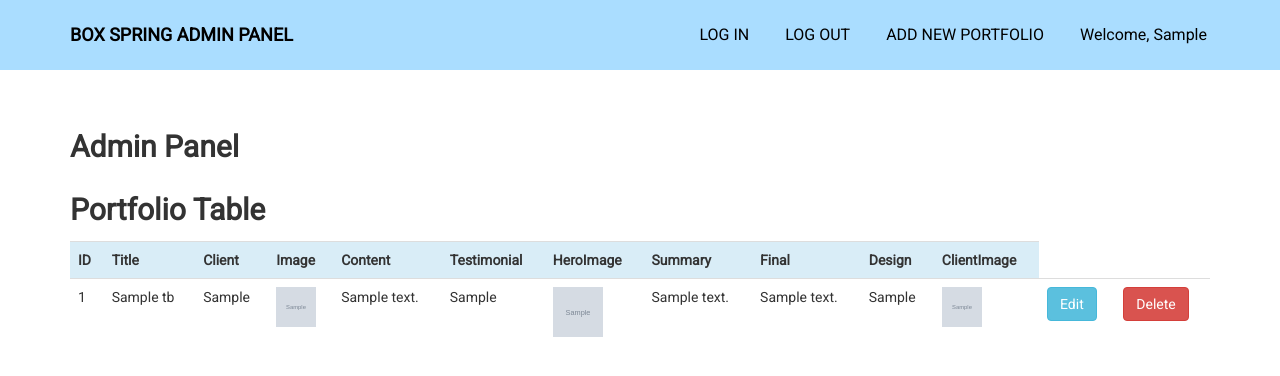
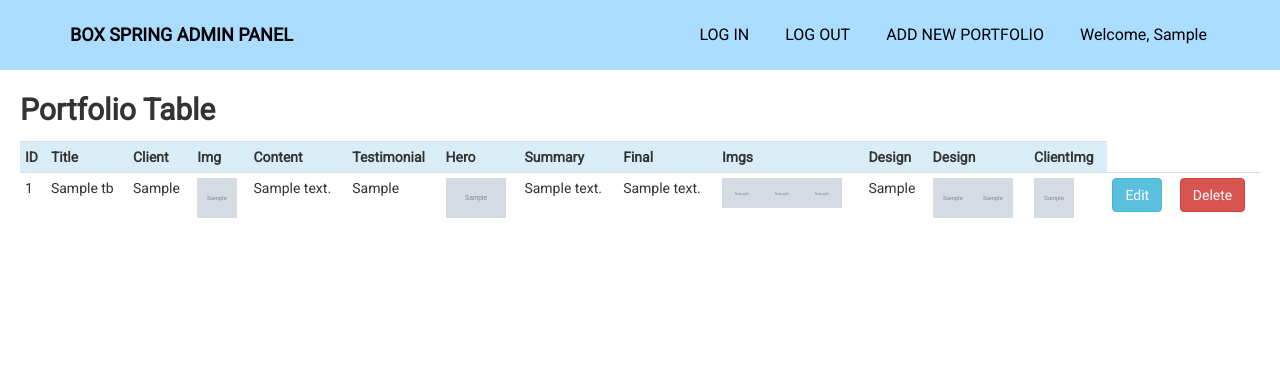
Before and after one commit to ninalouw/wk12-design-proj, a PHP site: page /backend/admin.php in a window 1280 px wide. Shown: the top 376 px of the page. Run offline with PHP 8.4, Linux system fonts and the light colour scheme; the visitor is signed in with stand-in values (Sample User, id 1); tables that the repository leaves empty or names only in its code hold one stand-in row (values such as "Sample post"); grey boxes marked "Sample" are stand-in pictures.

Commit message:
make table condensed, add required to form

```diff
--- a/backend/_delete_process.php
+++ b/backend/_delete_process.php
@@ -17,6 +17,7 @@
 			if($deleteResult) {
                 echo"<p class='bg-success'>Delete successful!</p>";
                 echo "<script>window.location = 'admin.php';</script>";
+				echo"<p class='bg-success'>Delete successful!</p>";
 			}
 			else {
                 echo"<p class='bg-warning'>Delete failed!</p>";
--- a/backend/admin.php
+++ b/backend/admin.php
@@ -4,7 +4,7 @@
 	session_start();
 ?>
 <body>
-<div class="container" style="margin-top:100px">
+<div style="margin-top:100px; margin:20px;">
     <h1>Admin Panel</h1>
     <h3>Portfolio Table</h3>
         <?php
@@ -19,20 +19,22 @@
                     $numberOfRows = mysqli_num_rows($queryResult);
 
                     if( $numberOfRows > 0 ){
-
-                        echo "<table class='table table-responsive table-striped table-hover'>";
+                        echo "<div class='table-responsive'>";
+                        echo "<table class='table table-condensed table-striped table-hover'>";
                         echo "<tr class='info' style='width:100%;'>
                                     <th>ID</th>
                                     <th>Title</th>
                                     <th>Client</th>
-                                    <th>Image</th>
+                                    <th>Img</th>
                                     <th>Content</th>
                                     <th>Testimonial</th>
-                                    <th>HeroImage</th>
+                                    <th>Hero</th>
                                     <th>Summary</th>
                                     <th>Final</th>
+                                    <th>Imgs</th>
                                     <th>Design</th>
-                                    <th>ClientImage</th>
+                                    <th>Design</th>
+                                    <th>ClientImg</th>
                                 </tr>";
 
                         while($rowArray = mysqli_fetch_assoc($queryResult)) {
@@ -47,6 +49,11 @@
                             $projSummary = $rowArray["proj_summary"];
                             $finalSummary = $rowArray["final_summary"];
                             $designProcess = $rowArray["design_process"];
+                            $image1 = $rowArray["image1"];
+                            $image2 = $rowArray["image2"];
+                            $image3 = $rowArray["image3"];
+                            $design_image1= $rowArray["design_image1"];
+                            $design_image2= $rowArray["design_image2"];
                             $clientImage = $rowArray["client_image"];
                             echo "<tr>";
                                 echo "<td>".$id."</td>";
@@ -55,10 +62,12 @@
                                 echo "<td><img style='width:40px; height:40px' src='".$image." '></td>";
                                 echo "<td>".$content."</td>";
                                 echo "<td>".$testimonial."</td>";
-                                echo "<td><img style='width:50px; height:50px' src='".$heroImage." '></td>";
+                                echo "<td><img style='width:60px; height:40px' src='".$heroImage." '></td>";
                                 echo "<td>".$projSummary."</td>";
                                 echo "<td>".$finalSummary."</td>";
+                                echo "<td><img style='width:40px; height:40px margin:2px;' src='".$image1." '><img style='width:40px; height:40px margin:2px;' src='".$image3." '><img style='width:40px; height:40px margin:2px;' src='".$image3." '></td>";
                                 echo "<td>".$designProcess."</td>";
+                                echo "<td><img style='width:40px; height:40px' src='".$design_image1." '><img style='width:40px; height:40px' src='".$design_image2." '></td>";
                                 echo "<td><img style='width:40px; height:40px' src='".$clientImage." '></td>";
                                 echo "<td><a class='btn btn-info' href='_edit.php?tb=portfolio_tb&id=".$id."'>Edit</a></td>";
                                 echo "<td><a class='btn btn-danger' href='_delete_process.php?id=".$id."&tb=portfolio_tb'>Delete</a></td>";
@@ -66,6 +75,7 @@
                         }
 
                         echo "</table>";
+                        echo "</div>";
                     }
                     else {
                         echo "<p>No info to display!</p>";
```
Also changed, not shown: backend/portfolio_form.php (+17 -16 lines).
